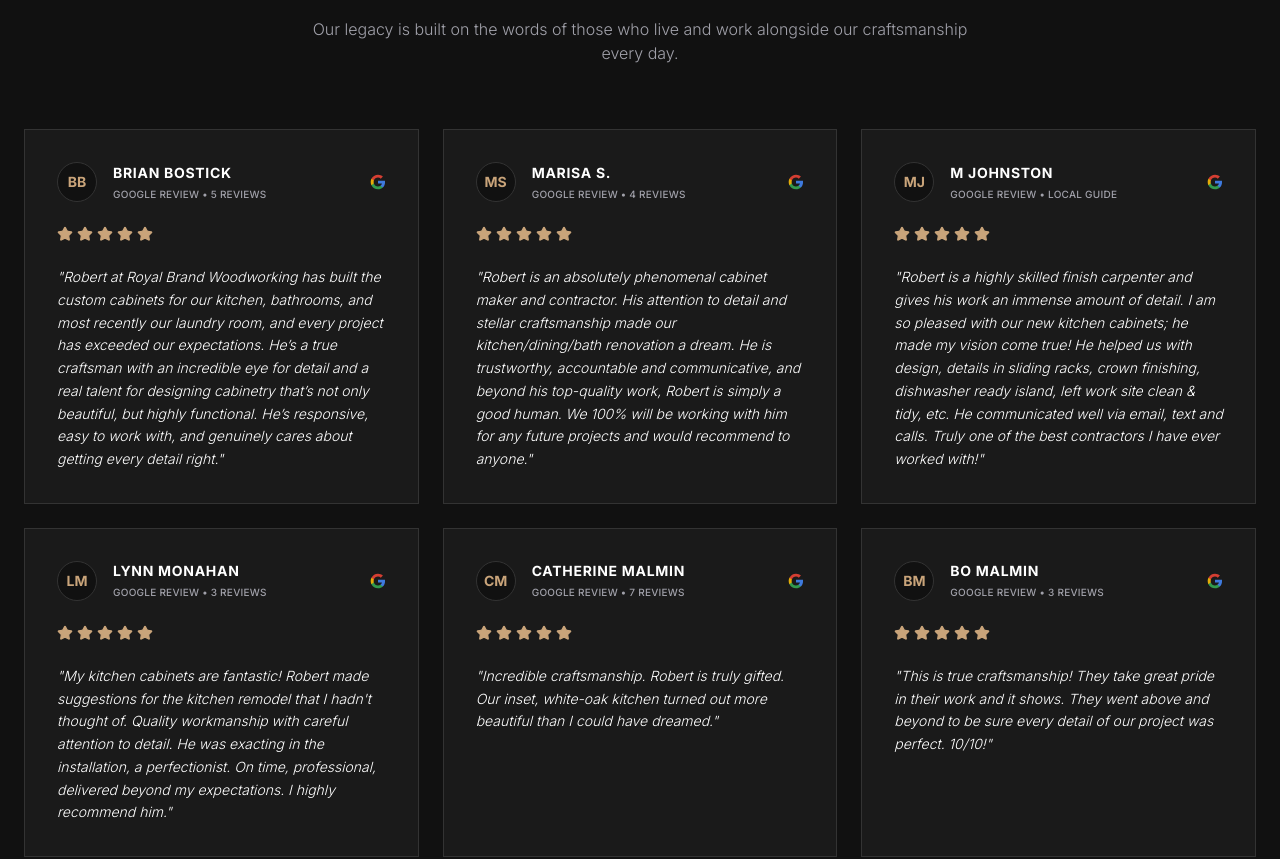
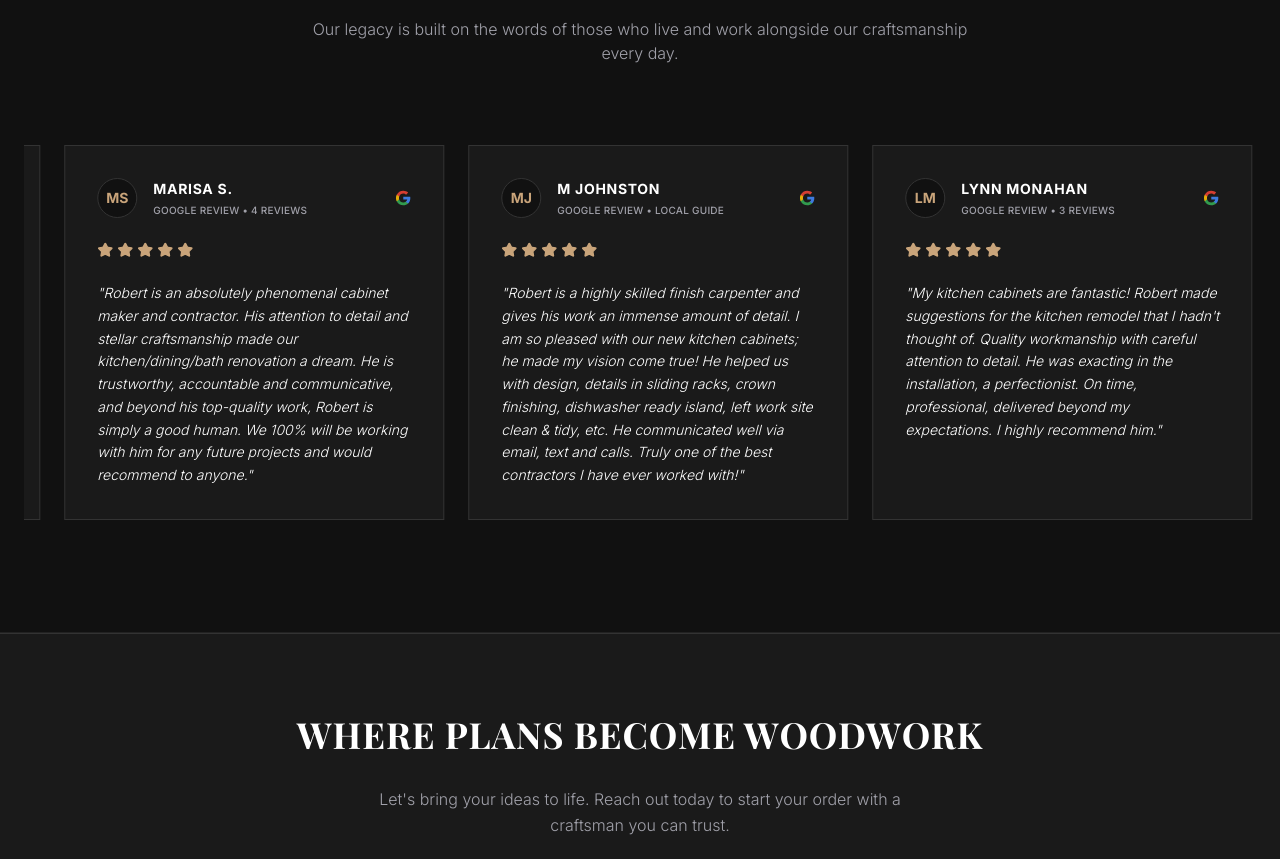
Before and after one commit to robertlazau-design/Royal-Brand-Woodworking-Website, a React (Vite) app: page / in a window 1280 px wide. Shown: the part 888-1747 px from the top of the page. Built offline with nearby package versions, Linux system fonts and the light colour scheme; a web font is replaced by a local one.

Commit message:
feat: add continuous marquee animation to testimonial section

```diff
--- a/src/components/Testimonials.tsx
+++ b/src/components/Testimonials.tsx
@@ -81,9 +81,10 @@ export function Testimonials() {
             </p>
           </div>
 
-          <div className="grid md:grid-cols-2 lg:grid-cols-3 gap-6">
-            {testimonials.map((testimonial, idx) => (
-              <div key={idx} className="bg-royal-charcoal p-8 rounded-none flex flex-col justify-between hover:-translate-y-1 transition-all duration-300 border border-royal-border hover:border-royal-gold group gap-5">
+          <div className="relative w-full overflow-hidden group py-4">
+            <div className="flex w-max animate-marquee hover:[animation-play-state:paused] gap-6 px-3">
+              {[...testimonials, ...testimonials].map((testimonial, idx) => (
+                <div key={idx} className="w-[380px] shrink-0 bg-royal-charcoal p-8 rounded-none flex flex-col justify-between transition-all duration-300 border border-royal-border hover:border-royal-gold">
                   <div>
                     <div className="flex items-center justify-between mb-6">
                       <div className="flex items-center gap-4">
@@ -104,12 +105,13 @@ export function Testimonials() {
                       ))}
                     </div>
 
-                  <blockquote className="text-royal-text font-light text-sm leading-relaxed italic group-hover:text-white transition-colors">
+                    <blockquote className="text-royal-text font-light text-sm leading-relaxed italic hover:text-white transition-colors">
                       "{testimonial.quote}"
                     </blockquote>
                   </div>
                 </div>
               ))}
+            </div>
           </div>
         </div>
       </section>
--- a/src/index.css
+++ b/src/index.css
@@ -67,3 +67,11 @@ body {
   z-index: 9999;
   transition: width 0.05s linear;
 }
+
+@keyframes marquee {
+  0% { transform: translateX(0); }
+  100% { transform: translateX(-50%); }
+}
+.animate-marquee {
+  animation: marquee 60s linear infinite;
+}
```
Lines whose indentation alone changed are shown as unchanged.
